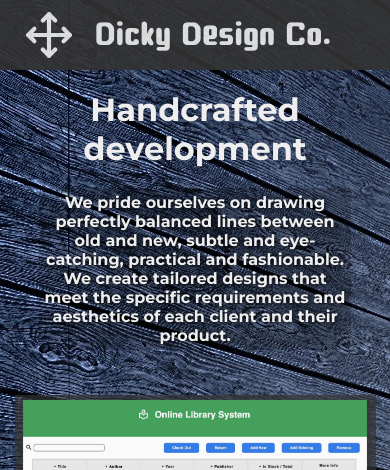
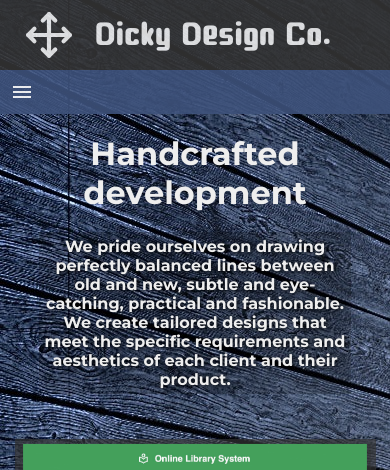
Before and after one commit to pmbechard/dicky-design, a plain HTML site: page index.html in a window 390 px wide. Shown: the top 470 px of the page. Drawn offline with Linux system fonts and the light colour scheme.

Commit message:
Adds hamburger menu icon for mobile screen sizes - still without functionality

```diff
--- a/index.html
+++ b/index.html
@@ -17,6 +17,9 @@
     </header>
 
     <nav>
+      <div class="mobile-menu">
+        <img src="img/outline_menu_white_24dp.png" alt="menu" />
+      </div>
       <ul class="top-level-menu">
         <li>Home</li>
         <li class="expandable">
--- a/style.css
+++ b/style.css
@@ -52,6 +52,10 @@ header > img {
 }
 
 /* NAVBAR */
+
+.mobile-menu {
+  display: none;
+}
 
 .top-level-menu {
   display: flex;
@@ -332,6 +336,12 @@ footer > img:hover {
   }
 
   .mobile-menu {
-    display: block;
+    display: flex;
+    align-items: center;
+
+    background-color: var(--mainColor);
+    color: var(--light);
+    opacity: 0.9;
+    padding: 10px;
   }
 }
```
Also changed, not shown: img/outline_menu_white_24dp.png (added).
